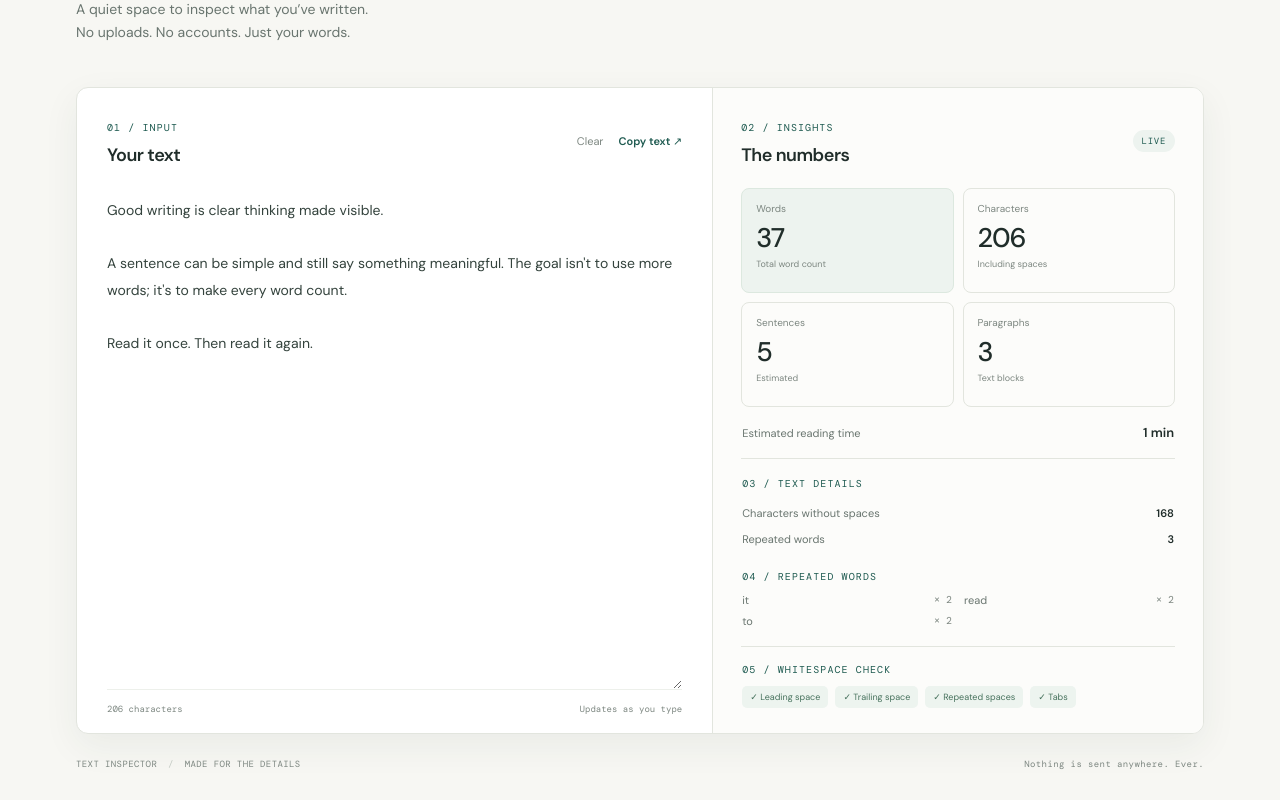
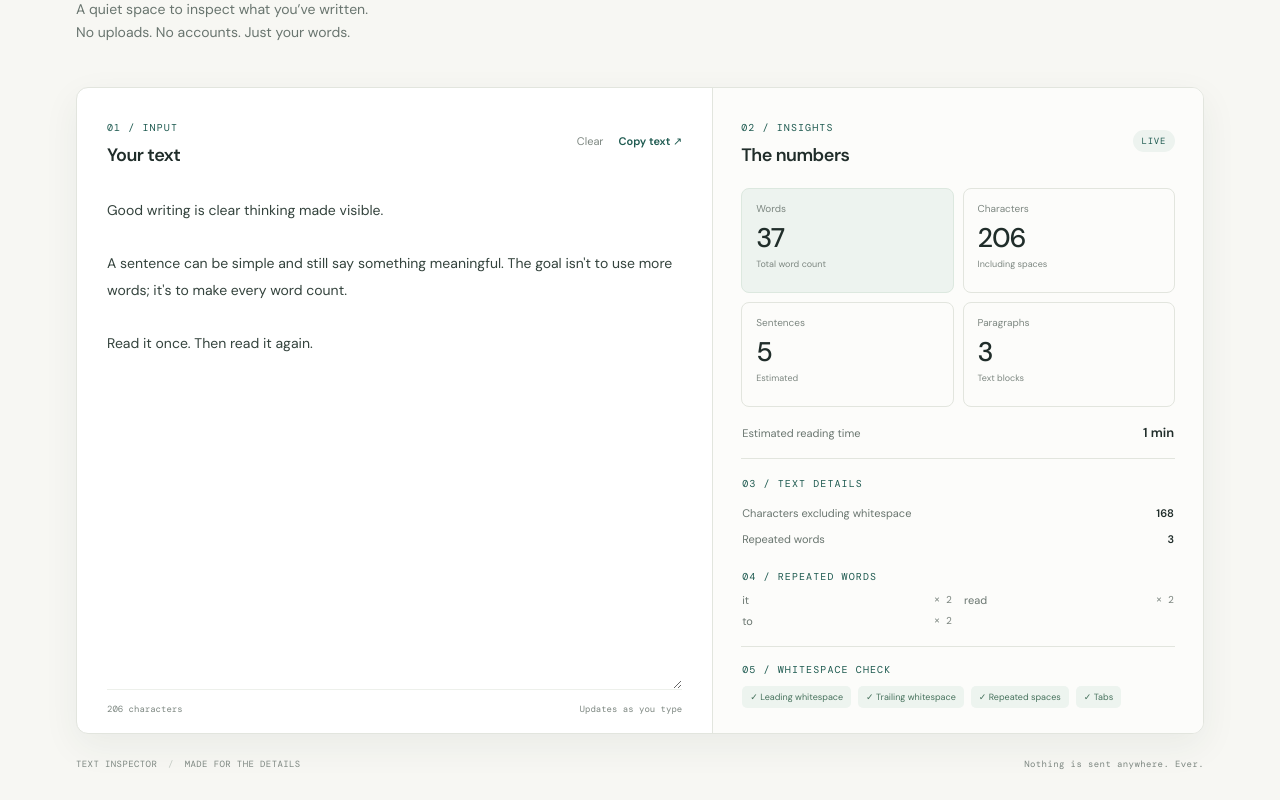
Before and after one commit to siddhant034/text-inspector, a React (Vite) app: page / in a window 1280 px wide. Shown: the part 337-1137 px from the top of the page. Built offline with nearby package versions, Linux system fonts and the light colour scheme; a web font is replaced by a local one.

Commit message:
fix: align whitespace labels with analysis behavior

```diff
--- a/src/components/InsightsPanel.tsx
+++ b/src/components/InsightsPanel.tsx
@@ -25,7 +25,7 @@ export function InsightsPanel({ analysis }: InsightsPanelProps) {
       <div className="reading-row"><span>Estimated reading time</span><strong>{analysis.readingMinutes === 0 ? "—" : `${analysis.readingMinutes} min`}</strong></div>
       <div className="detail-section">
         <span className="section-index">03 / TEXT DETAILS</span>
-        <div className="detail-row"><span>Characters without spaces</span><strong>{analysis.charactersWithoutSpaces.toLocaleString()}</strong></div>
+        <div className="detail-row"><span>Characters excluding whitespace</span><strong>{analysis.charactersWithoutSpaces.toLocaleString()}</strong></div>
         <div className="detail-row"><span>Repeated words</span><strong>{analysis.repeatedWords.length}</strong></div>
       </div>
       <div className="detail-section repeated-section">
@@ -41,8 +41,8 @@ export function InsightsPanel({ analysis }: InsightsPanelProps) {
       <div className="detail-section whitespace-section">
         <span className="section-index">05 / WHITESPACE CHECK</span>
         <div className="checks">
-          <span className={analysis.leadingWhitespace ? "check warning" : "check"}>{analysis.leadingWhitespace ? "!" : "✓"} Leading space</span>
-          <span className={analysis.trailingWhitespace ? "check warning" : "check"}>{analysis.trailingWhitespace ? "!" : "✓"} Trailing space</span>
+          <span className={analysis.leadingWhitespace ? "check warning" : "check"}>{analysis.leadingWhitespace ? "!" : "✓"} Leading whitespace</span>
+          <span className={analysis.trailingWhitespace ? "check warning" : "check"}>{analysis.trailingWhitespace ? "!" : "✓"} Trailing whitespace</span>
           <span className={analysis.repeatedSpaces ? "check warning" : "check"}>{analysis.repeatedSpaces ? "!" : "✓"} Repeated spaces</span>
           <span className={analysis.tabs ? "check warning" : "check"}>{analysis.tabs ? "!" : "✓"} Tabs</span>
         </div>
```
